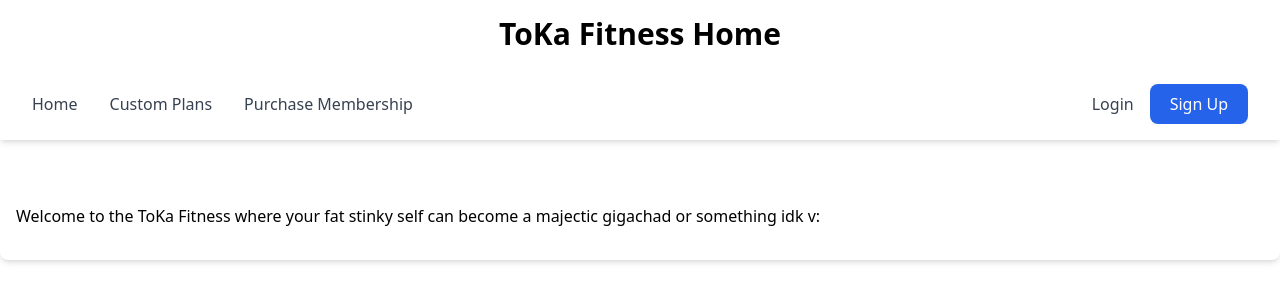
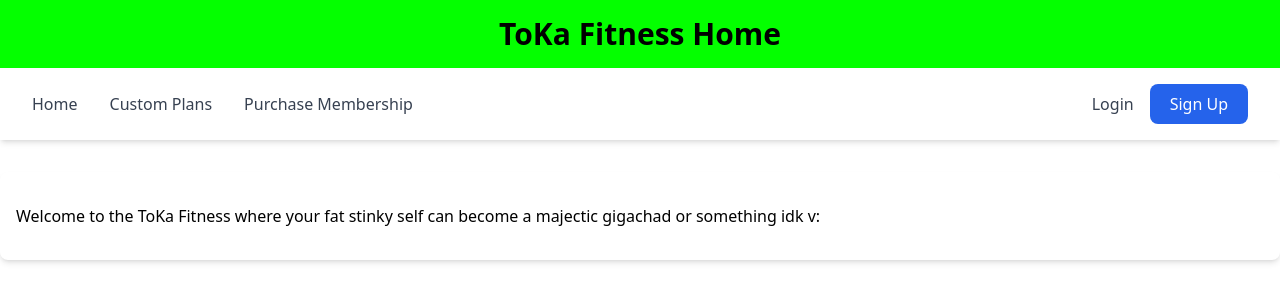
Before and after one commit to NothingIsWorkingWHY/task-2, a Flask app: page / in a window 1280 px wide. Shown: the top 302 px of the page. Run offline with Flask 3, Linux system fonts and the light colour scheme; some libraries are stand-ins or nearby versions.

Commit message:
fix - fixed code in base.html so that it is correctly styled

```diff
--- a/templates/base.html
+++ b/templates/base.html
@@ -9,8 +9,8 @@
     <!-- link to tailwind -->
     <script src="https://cdn.tailwindcss.com"></script>
 </head>
-<body class="bg=#ffffff">
-    <header class="bg=#04FF00">
+<body class="bg-[#ffffff]">
+    <header class="bg-[#04FF00]">
         <h1 class="text-3xl font-bold text-center py-4">ToKa Fitness {% block header %}{% endblock %}</h1>
     </header>
     <!-- navigation bar for the website with links to other pages -->
@@ -28,7 +28,7 @@
         </div>
     </nav>
 <!-- main content section of the website -->
-    <section class="container mx-auto py-8">
+    <section class="container mx-auto py-8 flex justify-center items-center">
         {% block content %}{% endblock %}
     </section>
 </body>
```
